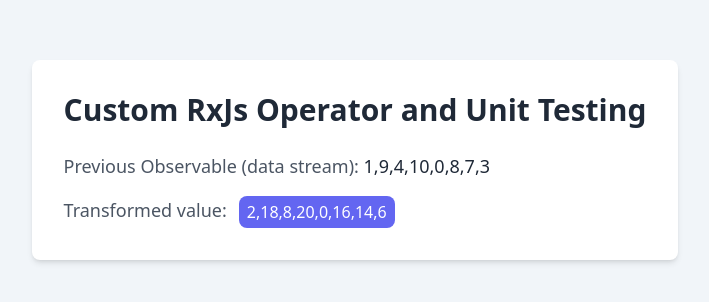
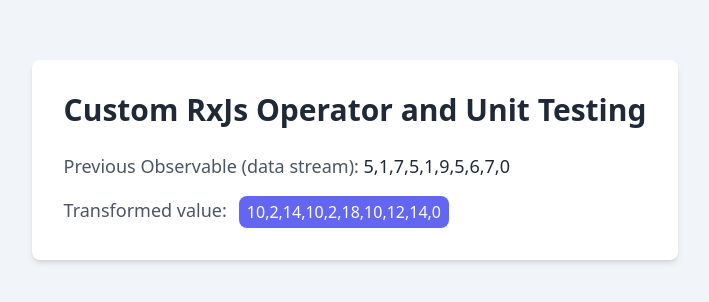
Before and after one commit to Sye-5pace/Custom_RxJS-Unit_Testing, an Angular app: page / in a window 1280 px wide. Shown: the part 240-542 px from the top of the page, without its empty margins (285-994 px from the left). Built offline with nearby package versions, Linux system fonts and the light colour scheme; a web font is replaced by a local one.

Commit message:
refact: update observable datastream

```diff
--- a/src/app/app.component.ts
+++ b/src/app/app.component.ts
@@ -1,6 +1,6 @@
 import { Component } from '@angular/core';
 import { CustomOperatorService } from './model/service/custom-operator.service';
-import { of, Subscription } from 'rxjs';
+import { from, of, Subscription } from 'rxjs';
 import { tap, catchError } from 'rxjs/operators';
 import { CommonModule } from '@angular/common';
 
@@ -17,7 +17,7 @@
 
   // Task 2: Implement a component to use with custom operator
   // multiplyBy() operator
-  dataObs$: any = of([1, 9, 4, 10, 0, 8, 7, 3]);
+  dataObs$: any = from([Array.from({length:10}, () => Math.floor(Math.random() * 10))]);
   transformed: number[]| any = [];
 
   public subscription!: Subscription
```
